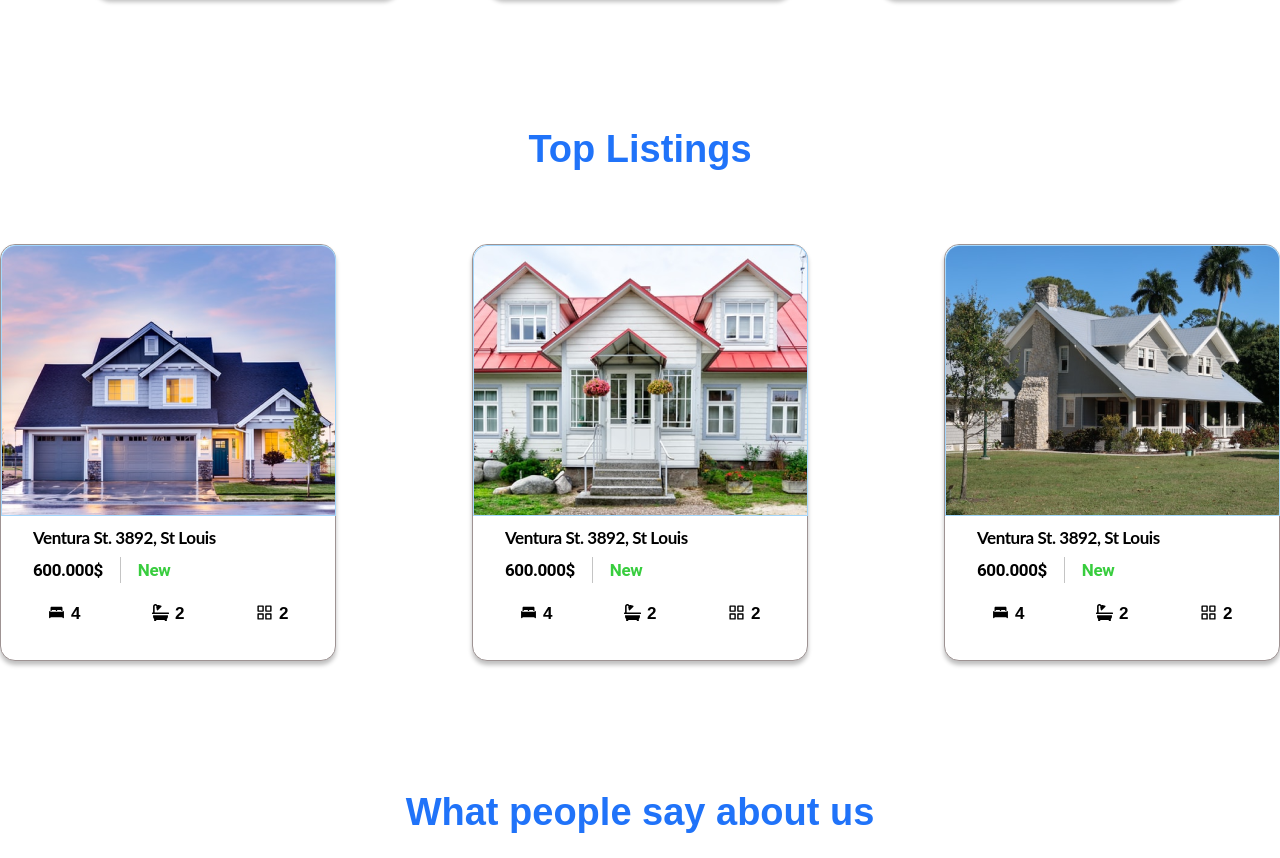
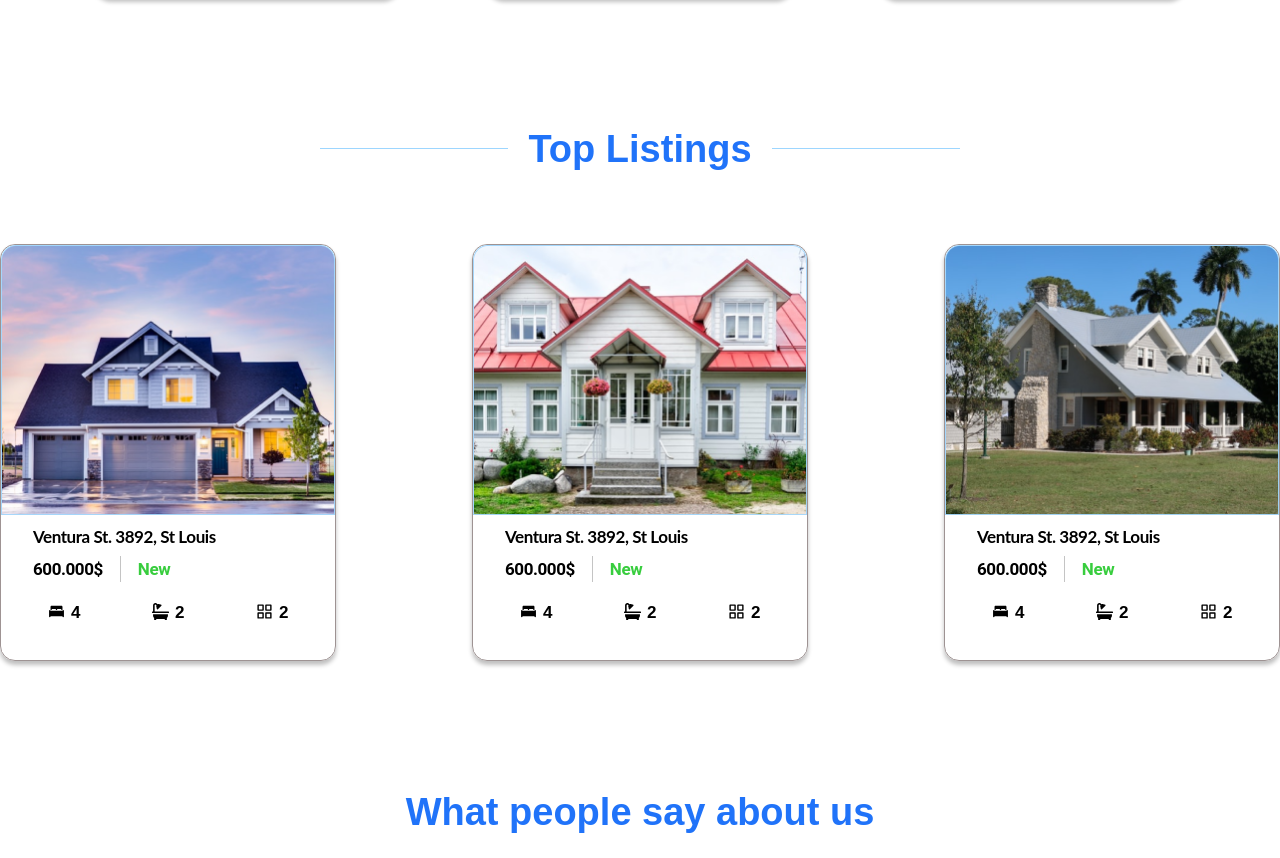
Before and after one commit to Estack-industries/estack-app, a React (Create React App) app in the folder frontend/: page / in a window 1280 px wide. Shown: the part 2032-2890 px from the top of the page. Built offline with nearby package versions, Linux system fonts and the light colour scheme.

Commit message:
Home page styling

```diff
--- a/frontend/src/components/pages/Home/Hero.css
+++ b/frontend/src/components/pages/Home/Hero.css
@@ -61,3 +61,9 @@
     padding-top: 12px;
     padding-right: 16px;
 }
+
+.ellipse1 {
+    position: absolute;
+    margin-top: 610px;
+    margin-left: 1320px;
+}
--- a/frontend/src/components/pages/Home/Hero.js
+++ b/frontend/src/components/pages/Home/Hero.js
@@ -2,7 +2,7 @@ import React from 'react'
 import './Hero.css'
 import landingHome from './pictures/house.png'
 import { FiSearch } from "react-icons/fi";
-
+import Ellipse from './pictures/ellipse.png'
 function Hero() {
   return (
     <div className="sectionWrapper">
@@ -16,6 +16,7 @@ function Hero() {
         </div>
         <img id="homeImage" src={landingHome} alt="Home page home" />
       </div>
+      <img className="ellipse1" src={Ellipse} alt="Ellipse"/>
     </div>
   )
 }
--- a/frontend/src/components/pages/Home/thirdSection.css
+++ b/frontend/src/components/pages/Home/thirdSection.css
@@ -5,6 +5,21 @@
 
 .section {
     margin-top: 120px;
+}
+
+.textDividerContainer {
+    display: flex;
+    width: fit-content;
+    margin-left: auto;
+    margin-right: auto;
+}
+
+.sectionLine {
+    height: 1px;
+    max-width: 228px;
+    margin-top: 30px;
+    padding-left: 20px;
+    padding-right: 20px;
 }
 
 .mainText {
@@ -75,23 +90,27 @@
 }
 
 .listingBox {
+    display: flex;
+    flex-direction: column;
     width: 336px;
     height: 417px;
 
-    background: #FFFFFF;
     border: 1px solid #9E9393;
-    box-sizing: border-box;
     border-radius: 15px;
     box-shadow: 0px 4px 4px rgba(0, 0, 0, 0.25);
 }
 
 .listingBox:hover {
     border: 4px solid #FFD700;
+    border-radius: 5% 5% 5% 5%;
 }
 
-.listingImg {
-    width: 335px;
-    height: 271px;
+.listingBox:hover .cardImg {
+    border-bottom: 4px solid #FFD700;
+}
+
+.listingBoxContainer {
+    text-decoration: none;
 }
 
 .listingTitle {
@@ -115,7 +134,6 @@
     display: flex;
 
     font-family: 'Lato', sans-serif;
-    font-style: normal;
     font-weight: bold;
     font-size: 17px;
     line-height: 20px;
--- a/frontend/src/components/pages/Home/thirdSection.js
+++ b/frontend/src/components/pages/Home/thirdSection.js
@@ -1,5 +1,7 @@
 import React from 'react'
+import { Link } from 'react-router-dom';
 import './thirdSection.css'
+import SectionLine from './pictures/sectionLine.png'
 import Agent from './pictures/agent.png'
 import Details from './pictures/details.png'
 import Deal from './pictures/deal.png'
@@ -19,39 +21,38 @@ function thirdSection() {
     return (
         <div className="sectionContainer">
             <div>
+                <div className="textDividerContainer">
+                    <img className="sectionLine" src={SectionLine} alt="Section Line"></img>
                     <p className="mainText">Why choose us?</p>
+                    <img className="sectionLine" src={SectionLine} alt="Section Line"></img>
+                </div>
                 <div className="firstSectionContainer">
                     <div className="chooseBox">
                         <p className="boxImg"><img src={Agent} alt="Agent Pic" /></p>
-                        <p className="boxText">
-                            You’ll be in direct contact with the landlord/agent and he’ll help you sort out any doubts that you may have
-                        </p>
+                        <p className="boxText">You’ll be in direct contact with the landlord/agent and he’ll help you sort out any doubts that you may have</p>
                     </div>
                     <div className="chooseBox">
                         <p className="boxImg"><img src={Details} alt="Details Pic" /></p>
-                        <p className="boxText">
-                        We give you the details and every requirement that is needed for you to buy, rent or sell
-                        </p>
+                        <p className="boxText">We give you the details and every requirement that is needed for you to buy, rent or sell</p>
                     </div>
                     <div className="chooseBox">
                         <p className="boxImg"><img src={Deal} alt="Deal Pic" /></p>
-                        <p className="boxText">
-                            We help you close the deal of your dream home
-                        </p>
+                        <p className="boxText">We help you close the deal of your dream home</p>
                     </div>
                 </div>
             </div>
             <div className="section">
+                <div className="textDividerContainer">
+                    <img className="sectionLine" src={SectionLine} alt="Section Line"></img>
                     <p className="mainText">Top Listings</p>
+                    <img className="sectionLine" src={SectionLine} alt="Section Line"></img>
+                </div>
                 <div className="secondSectionContainer">
+                    <Link to="/" className="listingBoxContainer">
                         <div className="listingBox">
-                        <div className="listingTop">
-                            <p className="listingImg"><img src={Listing1} alt="First Listing" /></p>
-                        </div>
+                            <img src={Listing1} alt="First Listing" className="cardImg" />
                             <div className="listingBottom">
-                            <p className="listingTitle">
-                                Ventura St. 3892, St Louis
-                            </p>
+                                <p className="listingTitle">Ventura St. 3892, St Louis</p>
                                 <div className="listingStats">
                                     <p className="listingPrice">600.000$</p>
                                     <p className="listingDivider"><img src={ListingDivider} alt="divider"></img></p>
@@ -70,11 +71,12 @@ function thirdSection() {
                                 </div>
                             </div>
                         </div>
+                    </Link>
+                    <Link to="/" className="listingBoxContainer">
                         <div className="listingBox">
-                        <p className="listingImg"><img src={Listing2} alt="Second Listing" /></p>
-                        <p className="listingTitle">
-                            Ventura St. 3892, St Louis
-                        </p>
+                            <img src={Listing2} alt="Second Listing" className="cardImg" />
+                            <div className="listingBottom">
+                                <p className="listingTitle">Ventura St. 3892, St Louis</p>
                                 <div className="listingStats">
                                     <p className="listingPrice">600.000$</p>
                                     <p className="listingDivider"><img src={ListingDivider} alt="divider"></img></p>
@@ -92,11 +94,13 @@ function thirdSection() {
                                     </ul>
                                 </div>
                             </div>
+                        </div>
+                    </Link>
+                    <Link to="/" className="listingBoxContainer">
                         <div className="listingBox">
-                        <p className="listingImg"><img src={Listing3} alt="Third Listing" /></p>
-                        <p className="listingTitle">
-                            Ventura St. 3892, St Louis
-                        </p>
+                            <img src={Listing3} alt="Third Listing" className="cardImg"/>
+                            <div className="listingBottom">
+                                <p className="listingTitle">Ventura St. 3892, St Louis</p>
                                 <div className="listingStats">
                                     <p className="listingPrice">600.000$</p>
                                     <p className="listingDivider"><img src={ListingDivider} alt="divider"></img></p>
@@ -114,6 +118,8 @@ function thirdSection() {
                                     </ul>
                                 </div>
                             </div>
+                        </div>
+                    </Link>
                 </div>
             </div>
             <div className="section">
```
Also changed, not shown: frontend/src/components/pages/Home/pictures/ellipse.png, frontend/src/components/pages/Home/pictures/sectionLine.png (added). Lines whose indentation alone changed are shown as unchanged.
